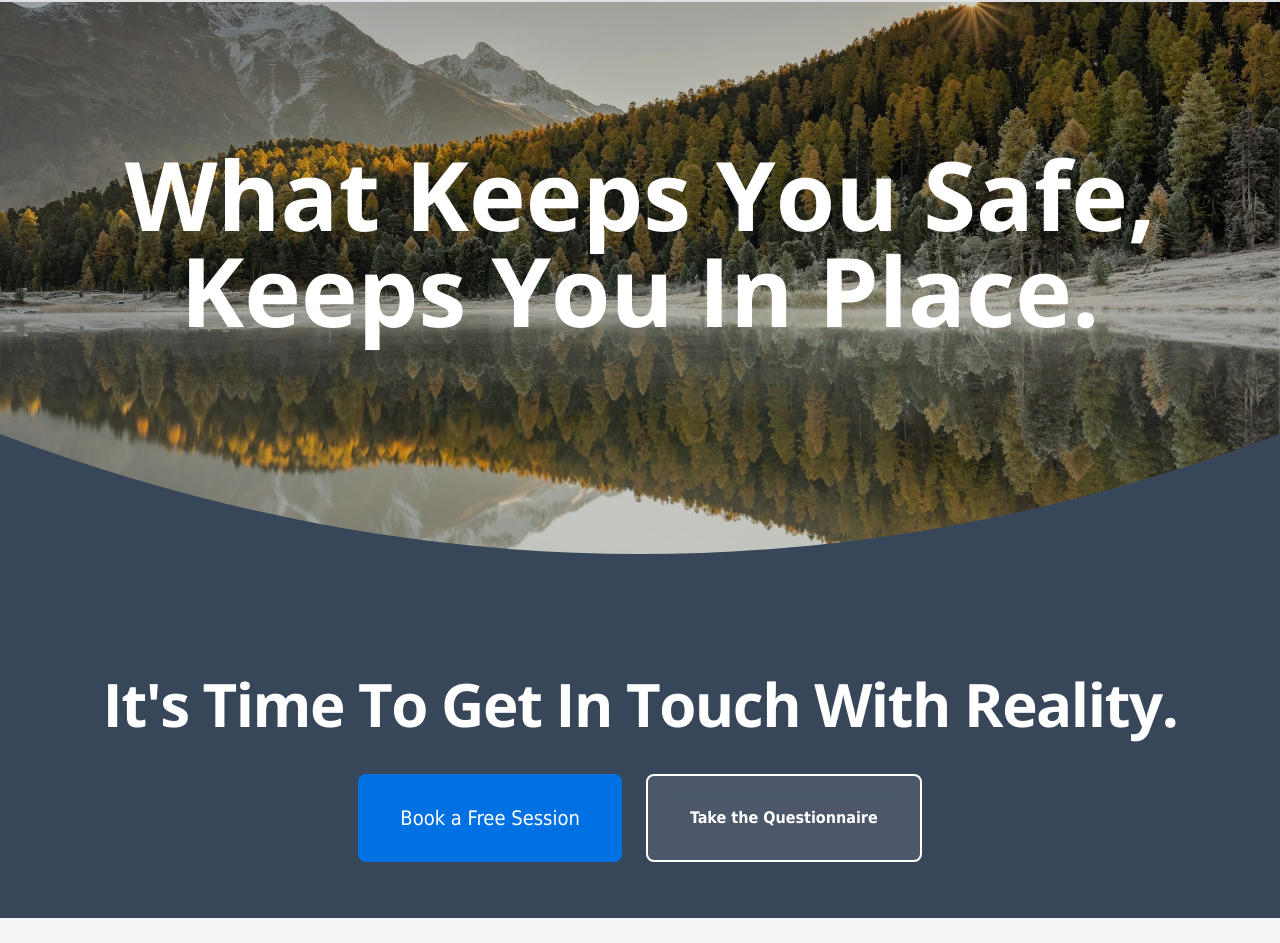
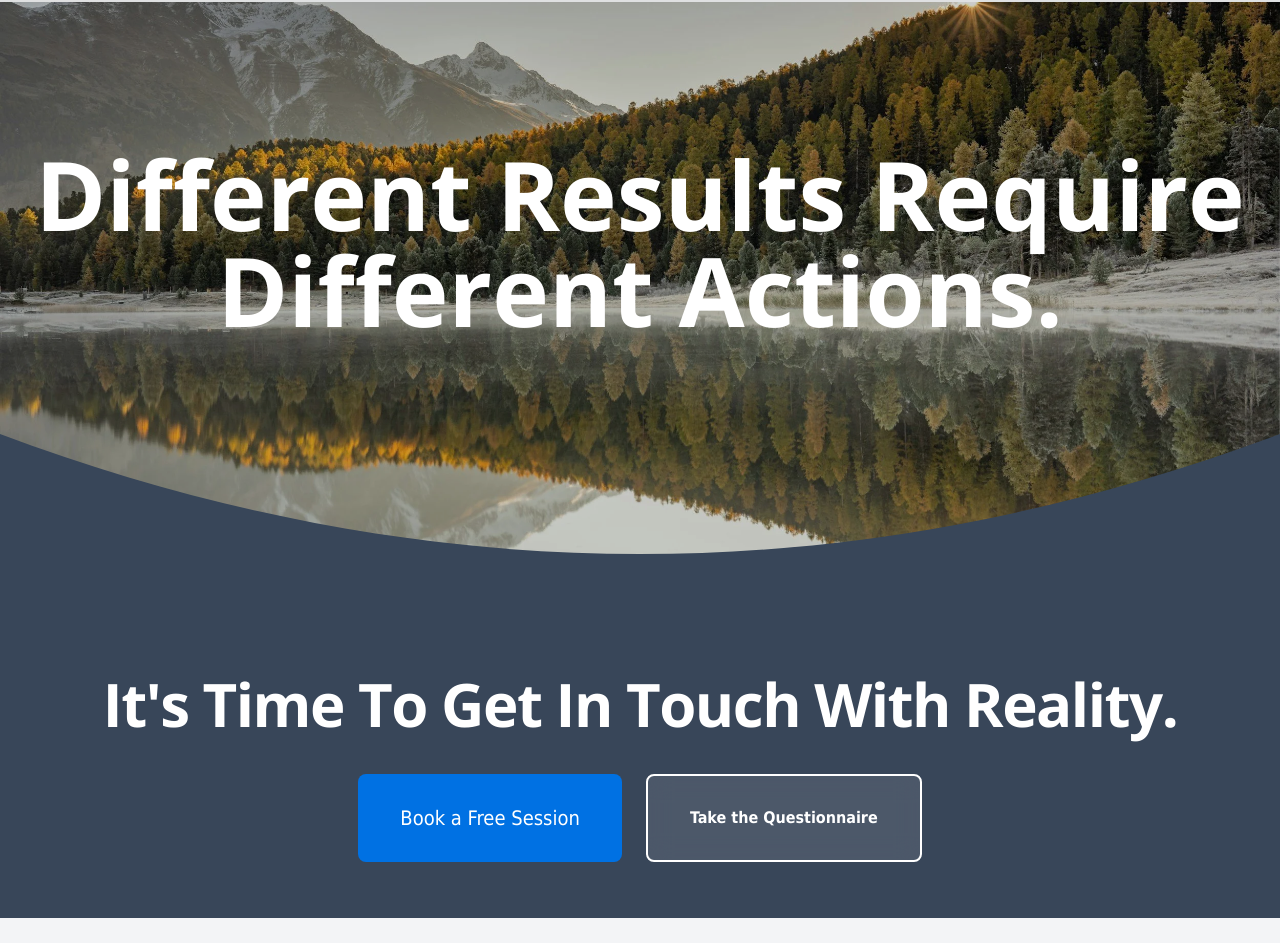
Before and after one commit to michaelzick/michaelzick.com, a Next.js app: page / in a window 1280 px wide. Shown: the part 2248-3191 px from the top of the page. Built offline with nearby package versions, Linux system fonts and the light colour scheme; no server answers.

Commit message:
fix: update text in BeginningSection for clarity and impact

```diff
--- a/components/sections/BeginningSection.tsx
+++ b/components/sections/BeginningSection.tsx
@@ -85,13 +85,13 @@ export function BeginningSection({
               className={`block transition-all duration-700 ease-out ${isVisible ? 'opacity-100 translate-y-0' : 'opacity-0 translate-y-6'
                 }`}
             >
-              What Keeps You Safe,
+              Different Results Require
             </span>
             <span
               className={`block transition-all duration-700 ease-out delay-150 ${isVisible ? 'opacity-100 translate-y-0' : 'opacity-0 translate-y-6'
                 }`}
             >
-              Keeps You In Place.
+              Different Actions.
             </span>
           </h2>
         </div>
```
